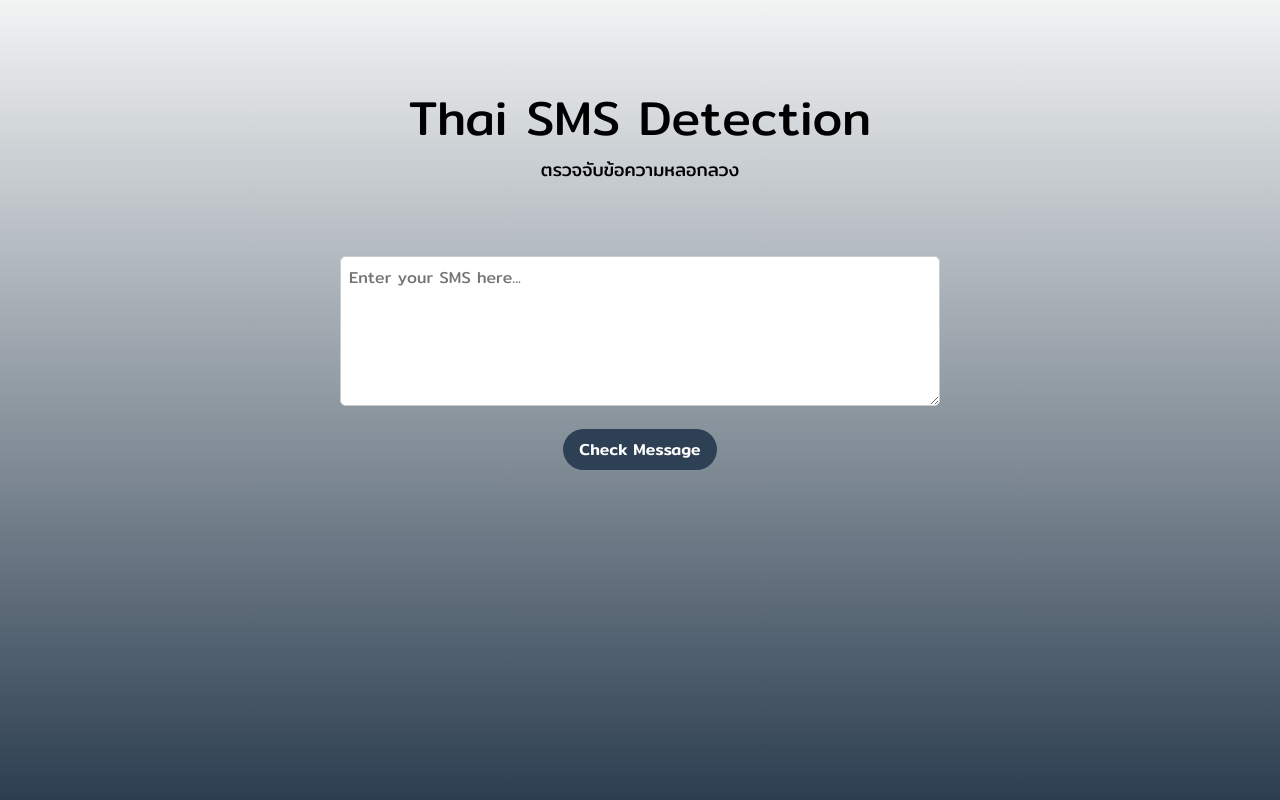
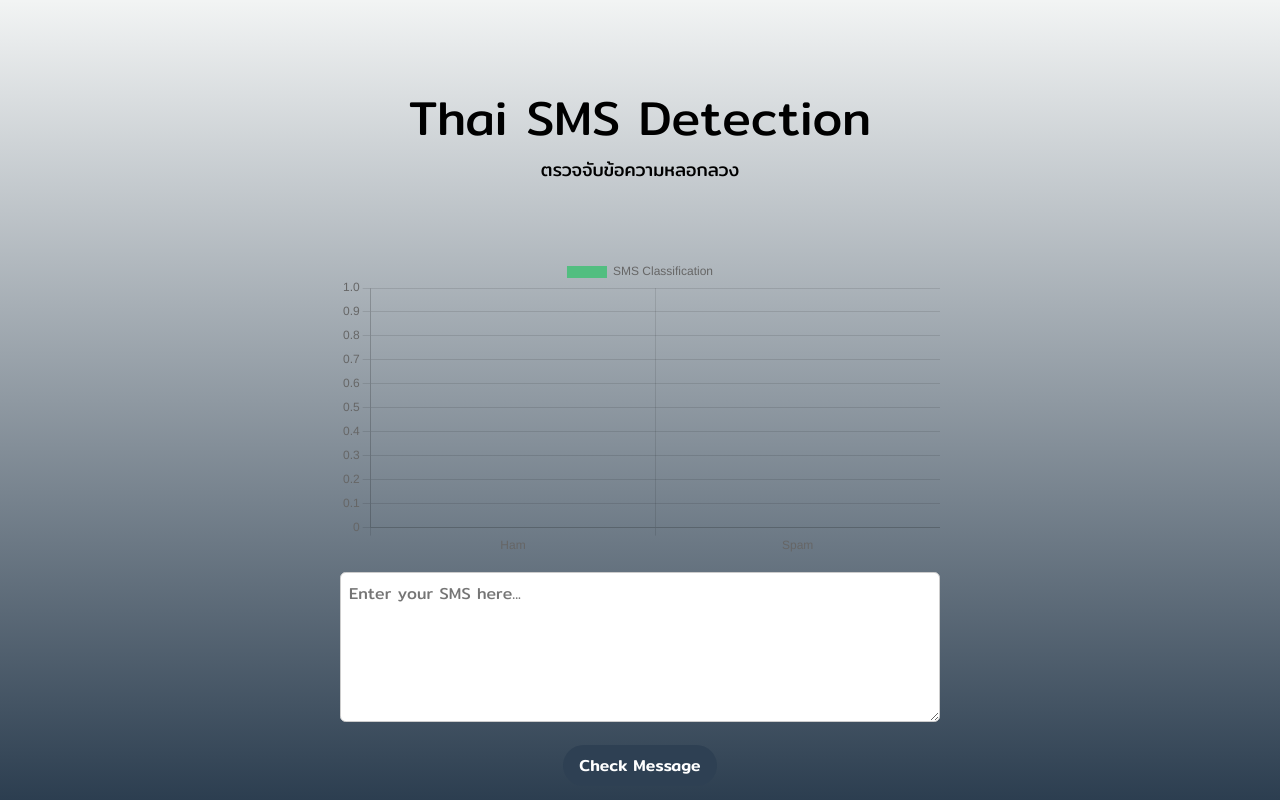
Before and after one commit to punchpatcha/thai-sms-detection, a Next.js app in the folder frontend-ai/: page / in a window 1280 px wide. Built offline with nearby package versions, Linux system fonts and the light colour scheme.

Commit message:
Added visualization

```diff
--- a/frontend-ai/src/app/page.js
+++ b/frontend-ai/src/app/page.js
@@ -11,7 +11,7 @@ import {
   Tooltip,
   Legend,
 } from 'chart.js';
-import { Bubble } from 'react-chartjs-2';
+import { Bar } from 'react-chartjs-2';
 
 // Register the necessary components for the chart
 ChartJS.register(CategoryScale, LinearScale, BarElement, Title, Tooltip, Legend);
@@ -21,16 +21,14 @@ export default function Home() {
   const [result, setResult] = useState('');
   const [loading, setLoading] = useState(false); // New state for loading
 
-  const [bubbleData, setBubbleData] = useState([]);
+  const [hamCount, setHamCount] = useState(0);
+  const [spamCount, setSpamCount] = useState(0);
 
   const handleSubmit = async (e) => {
     e.preventDefault();
 
-    // Split the message into words
-    const words = message.trim().split(/\s+/);
-
     // If message is empty, clear the result and return
-    if (words.length == 0) {
+    if (!message.trim()) {
       setResult(''); // Clear the result
       return;}
 
@@ -62,43 +60,17 @@ export default function Home() {
 
     const data = await response.json();
     setResult(data.prediction);
-    setBubbleData(data.wordFrequencies); // Example structure: [{ word: 'word1', ham: 5, spam: 10 }, ...]
 
+    // Update the count based on the result
+    if (data.prediction === 'ham') {
+      setHamCount(prevCount => prevCount + 1);
+    } else if (data.prediction === 'spam') {
+      setSpamCount(prevCount => prevCount + 1);
+    }
     setLoading(false); // Set loading to false after response
   };
 
   const resultClass = result === 'spam' ? styles.spam : result === 'ham' ? styles.ham : '';
-
-  const chartData = {
-    datasets: bubbleData.map((wf) => ({
-      label: wf.word,
-      data: [
-        {
-          x: wf.ham,
-          y: wf.spam,
-          r: Math.sqrt(wf.ham + wf.spam) * 5, // Bubble size based on total frequency (adjust size as needed)
-        },
-      ],
-      backgroundColor: wf.ham > wf.spam ? '#52be80' : '#ec7063', // Green for Ham, Red for Spam
-    })),
-  };
-
-  const chartOptions = {
-    scales: {
-      x: {
-        title: {
-          display: true,
-          text: 'Ham Frequency',
-        },
-      },
-      y: {
-        title: {
-          display: true,
-          text: 'Spam Frequency',
-        },
-      },
-    },
-  };
 
   return (
     <main className={styles.main}>
@@ -107,13 +79,21 @@ export default function Home() {
         <h1>Thai SMS Detection</h1>
         <h2 >ตรวจจับข้อความหลอกลวง</h2>
       </div>
-
-      {bubbleData.length > 0 && (
-        <div className={styles.chartContainer}>
-          <Bubble data={chartData} options={chartOptions} />
-        </div>
-      )}
-
+      {/* Chart Visualization */}
+          <div className={styles.chartContainer}>
+            <Bar
+              data={{
+                labels: ['Ham', 'Spam'],
+                datasets: [
+                  {
+                    label: 'SMS Classification',
+                    data: [hamCount, spamCount],
+                    backgroundColor: ['#52be80', '#ec7063'],
+                  },
+                ],
+              }}
+            />
+          </div>
       <div className={styles.formContainer}>
         <form onSubmit={handleSubmit}>
           <textarea
```
Also changed, not shown: 1 other file (tests, documents, lock files or other folders).
